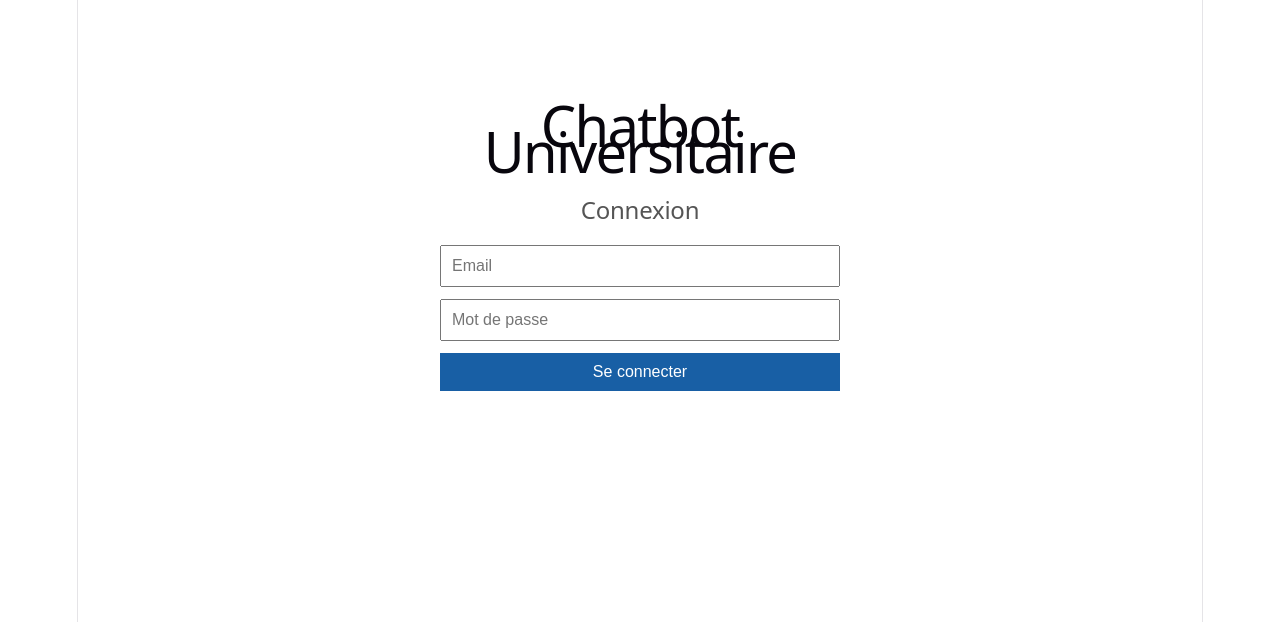
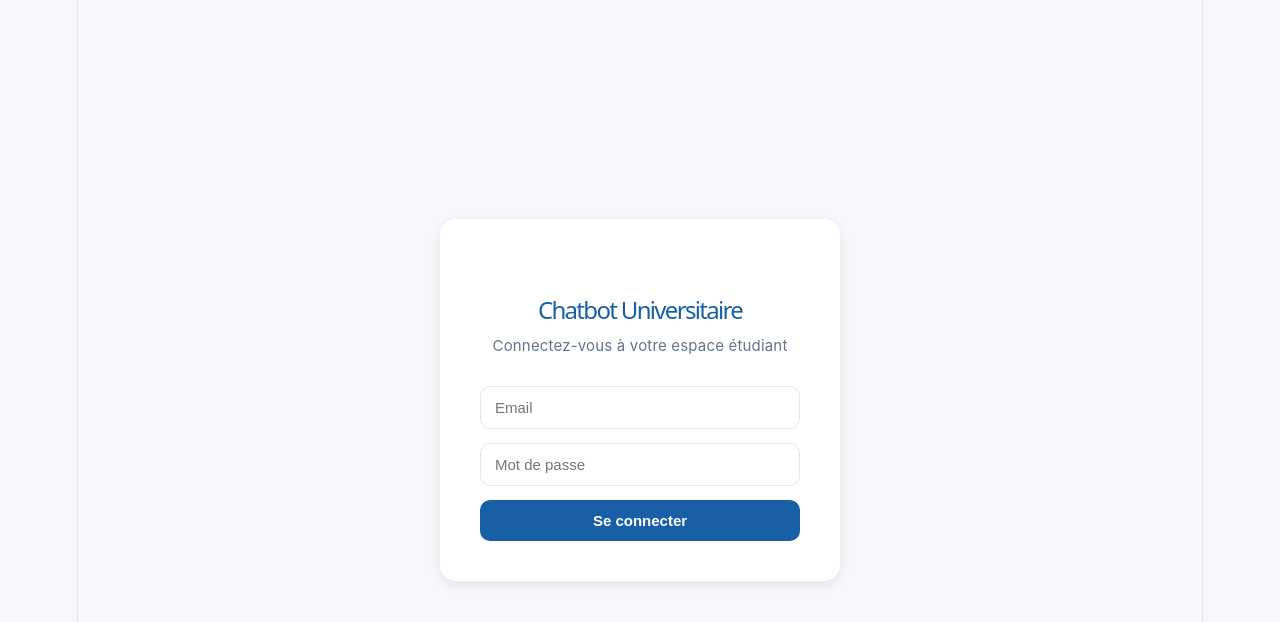
Before and after one commit to youssefthabet703/chatbot-universitaire, a React app in the folder frontend/: page / in a window 1280 px wide. Shown: the top 622 px of the page. Built offline with nearby package versions, Linux system fonts and the light colour scheme; the HTML template or start-up script is replaced by a standard one.

Commit message:
Refonte du design : interface moderne et epuree (navbar, cartes, chat redesigne)

```diff
--- a/frontend/src/App.css
+++ b/frontend/src/App.css
@@ -1,184 +1,307 @@
-.counter {
-  font-size: 16px;
-  padding: 5px 10px;
-  border-radius: 5px;
-  color: var(--accent);
-  background: var(--accent-bg);
-  border: 2px solid transparent;
-  transition: border-color 0.3s;
-  margin-bottom: 24px;
-
-  &:hover {
-    border-color: var(--accent-border);
-  }
-  &:focus-visible {
-    outline: 2px solid var(--accent);
-    outline-offset: 2px;
-  }
+:root {
+  --bleu: #185FA5;
+  --bleu-fonce: #0C447C;
+  --bleu-clair: #E6F1FB;
+  --gris-bg: #F5F7FA;
+  --gris-bordure: #E2E8F0;
+  --gris-texte: #64748B;
+  --texte: #1E293B;
+  --vert: #16A34A;
+  --rouge: #DC2626;
+  --ombre: 0 1px 3px rgba(0,0,0,0.08), 0 1px 2px rgba(0,0,0,0.04);
+  --ombre-forte: 0 4px 12px rgba(0,0,0,0.08);
 }
 
-.hero {
-  position: relative;
+* { box-sizing: border-box; margin: 0; padding: 0; }
 
-  .base,
-  .framework,
-  .vite {
-    inset-inline: 0;
-    margin: 0 auto;
+body {
+  font-family: -apple-system, BlinkMacSystemFont, "Segoe UI", Roboto, sans-serif;
+  background: var(--gris-bg);
+  color: var(--texte);
+  line-height: 1.6;
 }
 
-  .base {
-    width: 170px;
-    position: relative;
-    z-index: 0;
+/* ===== PAGE DE CONNEXION ===== */
+.login-page {
+  min-height: 100vh;
+  display: flex;
+  align-items: center;
+  justify-content: center;
+  padding: 20px;
 }
 
-  .framework,
-  .vite {
-    position: absolute;
+.login-card {
+  background: white;
+  padding: 40px;
+  border-radius: 16px;
+  box-shadow: var(--ombre-forte);
+  width: 100%;
+  max-width: 400px;
 }
 
-  .framework {
-    z-index: 1;
-    top: 34px;
-    height: 28px;
-    transform: perspective(2000px) rotateZ(300deg) rotateX(44deg) rotateY(39deg)
-      scale(1.4);
+.login-card h1 {
+  font-size: 24px;
+  color: var(--bleu);
+  text-align: center;
+  margin-bottom: 4px;
 }
 
-  .vite {
-    z-index: 0;
-    top: 107px;
-    height: 26px;
-    width: auto;
-    transform: perspective(2000px) rotateZ(300deg) rotateX(40deg) rotateY(39deg)
-      scale(0.8);
-  }
+.login-card .sous-titre {
+  text-align: center;
+  color: var(--gris-texte);
+  margin-bottom: 28px;
+  font-size: 15px;
 }
 
-#center {
-  display: flex;
-  flex-direction: column;
-  gap: 25px;
-  place-content: center;
-  place-items: center;
-  flex-grow: 1;
-
-  @media (max-width: 1024px) {
-    padding: 32px 20px 24px;
-    gap: 18px;
-  }
+.champ {
+  width: 100%;
+  padding: 12px 14px;
+  margin-bottom: 14px;
+  border: 1px solid var(--gris-bordure);
+  border-radius: 10px;
+  font-size: 15px;
+  transition: border-color 0.2s, box-shadow 0.2s;
 }
 
-#next-steps {
-  display: flex;
-  border-top: 1px solid var(--border);
-  text-align: left;
-
-  & > div {
-    flex: 1 1 0;
-    padding: 32px;
-    @media (max-width: 1024px) {
-      padding: 24px 20px;
-    }
+.champ:focus {
+  outline: none;
+  border-color: var(--bleu);
+  box-shadow: 0 0 0 3px var(--bleu-clair);
 }
 
-  .icon {
-    margin-bottom: 16px;
-    width: 22px;
-    height: 22px;
+.btn-principal {
+  width: 100%;
+  padding: 12px;
+  background: var(--bleu);
+  color: white;
+  border: none;
+  border-radius: 10px;
+  font-size: 15px;
+  font-weight: 600;
+  cursor: pointer;
+  transition: background 0.2s;
 }
 
-  @media (max-width: 1024px) {
-    flex-direction: column;
+.btn-principal:hover { background: var(--bleu-fonce); }
+.btn-principal:disabled { opacity: 0.6; cursor: not-allowed; }
+
+.message-erreur {
   text-align: center;
-  }
+  color: var(--rouge);
+  margin-top: 14px;
+  font-size: 14px;
 }
 
-#docs {
-  border-right: 1px solid var(--border);
-
-  @media (max-width: 1024px) {
-    border-right: none;
-    border-bottom: 1px solid var(--border);
-  }
+/* ===== BARRE DE NAVIGATION ===== */
+.navbar {
+  background: white;
+  border-bottom: 1px solid var(--gris-bordure);
+  padding: 16px 32px;
+  display: flex;
+  justify-content: space-between;
+  align-items: center;
+  position: sticky;
+  top: 0;
+  z-index: 10;
 }
 
-#next-steps ul {
-  list-style: none;
-  padding: 0;
-  display: flex;
-  gap: 8px;
-  margin: 32px 0 0;
-
-  .logo {
-    height: 18px;
+.navbar-titre {
+  font-size: 18px;
+  font-weight: 700;
+  color: var(--bleu);
 }
 
-  a {
-    color: var(--text-h);
-    font-size: 16px;
-    border-radius: 6px;
-    background: var(--social-bg);
+.navbar-user {
   display: flex;
-    padding: 6px 12px;
+  align-items: center;
+  gap: 16px;
+  font-size: 14px;
+  color: var(--gris-texte);
+}
+
+.btn-deconnexion {
+  padding: 8px 16px;
+  background: white;
+  color: var(--rouge);
+  border: 1px solid var(--gris-bordure);
+  border-radius: 8px;
+  cursor: pointer;
+  font-size: 14px;
+  transition: all 0.2s;
+}
+
+.btn-deconnexion:hover { background: #FEF2F2; border-color: var(--rouge); }
+
+/* ===== CONTENU ===== */
+.contenu {
+  max-width: 1000px;
+  margin: 0 auto;
+  padding: 32px;
+}
+
+.section-titre {
+  font-size: 20px;
+  font-weight: 700;
+  margin: 32px 0 16px;
+  color: var(--texte);
+  display: flex;
   align-items: center;
   gap: 8px;
-    text-decoration: none;
-    transition: box-shadow 0.3s;
-
-    &:hover {
-      box-shadow: var(--shadow);
-    }
-    .button-icon {
-      height: 18px;
-      width: 18px;
-    }
 }
 
-  @media (max-width: 1024px) {
-    margin-top: 20px;
-    flex-wrap: wrap;
-    justify-content: center;
+.section-titre:first-child { margin-top: 0; }
 
-    li {
-      flex: 1 1 calc(50% - 8px);
+/* ===== TABLEAU EMPLOI DU TEMPS ===== */
+.carte {
+  background: white;
+  border-radius: 14px;
+  box-shadow: var(--ombre);
+  overflow: hidden;
 }
 
-    a {
+table {
   width: 100%;
-      justify-content: center;
-      box-sizing: border-box;
-    }
-  }
+  border-collapse: collapse;
 }
 
-#spacer {
-  height: 88px;
-  border-top: 1px solid var(--border);
-  @media (max-width: 1024px) {
-    height: 48px;
-  }
+thead {
+  background: var(--bleu);
+  color: white;
 }
 
-.ticks {
-  position: relative;
-  width: 100%;
-
-  &::before,
-  &::after {
-    content: '';
-    position: absolute;
-    top: -4.5px;
-    border: 5px solid transparent;
+th {
+  padding: 14px 16px;
+  text-align: left;
+  font-size: 13px;
+  font-weight: 600;
+  text-transform: uppercase;
+  letter-spacing: 0.5px;
 }
 
-  &::before {
-    left: 0;
-    border-left-color: var(--border);
+td {
+  padding: 14px 16px;
+  border-top: 1px solid var(--gris-bordure);
+  font-size: 14px;
 }
-  &::after {
-    right: 0;
-    border-right-color: var(--border);
+
+tbody tr:hover { background: var(--bleu-clair); }
+
+/* ===== CARTES DE COURS ===== */
+.grille-cours {
+  display: grid;
+  grid-template-columns: repeat(auto-fill, minmax(280px, 1fr));
+  gap: 16px;
 }
+
+.carte-cours {
+  background: white;
+  border-radius: 14px;
+  padding: 20px;
+  box-shadow: var(--ombre);
+  border-top: 3px solid var(--bleu);
+  transition: transform 0.2s, box-shadow 0.2s;
 }
+
+.carte-cours:hover {
+  transform: translateY(-2px);
+  box-shadow: var(--ombre-forte);
+}
+
+.carte-cours h3 {
+  color: var(--bleu);
+  font-size: 16px;
+  margin-bottom: 6px;
+}
+
+.carte-cours .meta {
+  font-size: 13px;
+  color: var(--gris-texte);
+  margin-bottom: 4px;
+}
+
+.carte-cours .contenu-cours {
+  font-size: 14px;
+  margin-top: 10px;
+  color: var(--texte);
+}
+
+/* ===== WIDGET DE CHAT ===== */
+.chat-box {
+  background: white;
+  border-radius: 14px;
+  box-shadow: var(--ombre);
+  overflow: hidden;
+}
+
+.chat-messages {
+  padding: 20px;
+  min-height: 200px;
+  max-height: 360px;
+  overflow-y: auto;
+}
+
+.chat-vide {
+  color: var(--gris-texte);
+  text-align: center;
+  margin-top: 60px;
+  font-size: 14px;
+}
+
+.bulle-ligne { margin: 10px 0; display: flex; }
+.bulle-ligne.etudiant { justify-content: flex-end; }
+.bulle-ligne.bot { justify-content: flex-start; }
+
+.bulle {
+  max-width: 75%;
+  padding: 12px 16px;
+  border-radius: 16px;
+  font-size: 14px;
+  line-height: 1.5;
+}
+
+.bulle.etudiant {
+  background: var(--bleu);
+  color: white;
+  border-bottom-right-radius: 4px;
+}
+
+.bulle.bot {
+  background: var(--gris-bg);
+  color: var(--texte);
+  border-bottom-left-radius: 4px;
+}
+
+.bulle-intention {
+  font-size: 11px;
+  opacity: 0.7;
+  margin-top: 4px;
+  display: block;
+}
+
+.chat-input-zone {
+  display: flex;
+  gap: 10px;
+  padding: 16px 20px;
+  border-top: 1px solid var(--gris-bordure);
+}
+
+.chat-input {
+  flex: 1;
+  padding: 12px 14px;
+  border: 1px solid var(--gris-bordure);
+  border-radius: 10px;
+  font-size: 14px;
+}
+
+.chat-input:focus {
+  outline: none;
+  border-color: var(--bleu);
+  box-shadow: 0 0 0 3px var(--bleu-clair);
+}
+
+.chat-loading {
+  color: var(--gris-texte);
+  font-style: italic;
+  font-size: 13px;
+  padding: 0 20px 12px;
+}
--- a/frontend/src/App.jsx
+++ b/frontend/src/App.jsx
@@ -1,4 +1,5 @@
 import { useState } from "react";
+import "./App.css";
 
 const API_URL = "http://localhost:8001";
 
@@ -10,7 +11,6 @@ function App() {
   const [seances, setSeances] = useState([]);
   const [cours, setCours] = useState([]);
 
-  // État du chat
   const [conversation, setConversation] = useState([]);
   const [questionChat, setQuestionChat] = useState("");
   const [chatEnCours, setChatEnCours] = useState(false);
@@ -44,24 +44,23 @@ function App() {
       setMessage("");
 
       const reponseSeances = await fetch(`${API_URL}/seances`);
-      const seancesData = await reponseSeances.json();
-      setSeances(seancesData);
+      setSeances(await reponseSeances.json());
+
+      const reponseCours = await fetch(`${API_URL}/cours`);
+      setCours(await reponseCours.json());
     } catch (erreur) {
       setMessage("Erreur de connexion au serveur");
     }
-    const reponseCours = await fetch(`${API_URL}/cours`);
-      const coursData = await reponseCours.json();
-      setCours(coursData);
   };
 
   const seDeconnecter = () => {
     setProfil(null);
     setSeances([]);
+    setCours([]);
     setEmail("");
     setMotDePasse("");
     setMessage("");
     setConversation([]);
-    setCours([]);
   };
 
   const envoyerQuestion = async () => {
@@ -77,90 +76,83 @@ function App() {
         body: JSON.stringify({ question: maQuestion }),
       });
       const data = await reponse.json();
-      setConversation((c) => [...c, { role: "bot", texte: data.reponse }]);
+      setConversation((c) => [...c, { role: "bot", texte: data.reponse, intention: data.intention }]);
     } catch (erreur) {
       setConversation((c) => [...c, { role: "bot", texte: "Erreur de connexion au chatbot." }]);
     }
     setChatEnCours(false);
   };
 
-  // ÉCRAN DE CONNEXION
+  // ===== ÉCRAN DE CONNEXION =====
   if (!profil) {
     return (
-      <div style={{ maxWidth: "400px", margin: "80px auto", fontFamily: "Arial, sans-serif" }}>
-        <h1 style={{ textAlign: "center" }}>Chatbot Universitaire</h1>
-        <h2 style={{ textAlign: "center", color: "#555" }}>Connexion</h2>
-        <div style={{ display: "flex", flexDirection: "column", gap: "12px", marginTop: "20px" }}>
-          <input type="email" placeholder="Email" value={email}
-            onChange={(e) => setEmail(e.target.value)} style={{ padding: "10px", fontSize: "16px" }} />
-          <input type="password" placeholder="Mot de passe" value={motDePasse}
-            onChange={(e) => setMotDePasse(e.target.value)} style={{ padding: "10px", fontSize: "16px" }} />
-          <button onClick={seConnecter}
-            style={{ padding: "10px", fontSize: "16px", cursor: "pointer", background: "#185FA5", color: "white", border: "none" }}>
-            Se connecter
-          </button>
+      <div className="login-page">
+        <div className="login-card">
+          <h1>Chatbot Universitaire</h1>
+          <p className="sous-titre">Connectez-vous à votre espace étudiant</p>
+          <input className="champ" type="email" placeholder="Email"
+            value={email} onChange={(e) => setEmail(e.target.value)} />
+          <input className="champ" type="password" placeholder="Mot de passe"
+            value={motDePasse} onChange={(e) => setMotDePasse(e.target.value)}
+            onKeyDown={(e) => e.key === "Enter" && seConnecter()} />
+          <button className="btn-principal" onClick={seConnecter}>Se connecter</button>
+          {message && <p className="message-erreur">{message}</p>}
         </div>
-        {message && <p style={{ textAlign: "center", marginTop: "16px" }}>{message}</p>}
       </div>
     );
   }
 
-  // TABLEAU DE BORD + CHAT
+  // ===== TABLEAU DE BORD =====
   return (
-    <div style={{ maxWidth: "900px", margin: "40px auto", fontFamily: "Arial, sans-serif" }}>
-      <div style={{ display: "flex", justifyContent: "space-between", alignItems: "center" }}>
-        <h1>Bonjour, {profil.nom}</h1>
-        <button onClick={seDeconnecter}
-          style={{ padding: "8px 16px", cursor: "pointer", background: "#A32D2D", color: "white", border: "none" }}>
-          Déconnexion
-        </button>
+    <div>
+      <nav className="navbar">
+        <div className="navbar-titre">Chatbot Universitaire</div>
+        <div className="navbar-user">
+          <span>{profil.nom} · {profil.role}</span>
+          <button className="btn-deconnexion" onClick={seDeconnecter}>Déconnexion</button>
         </div>
-      <p style={{ color: "#555" }}>Rôle : {profil.role} — {profil.email}</p>
+      </nav>
 
-      <h2 style={{ marginTop: "30px" }}>Mon emploi du temps</h2>
+      <div className="contenu">
+        <h2 className="section-titre">Mon emploi du temps</h2>
         {seances.length === 0 ? (
           <p>Aucune séance enregistrée.</p>
         ) : (
-        <table style={{ width: "100%", borderCollapse: "collapse", marginTop: "10px" }}>
+          <div className="carte">
+            <table>
               <thead>
-            <tr style={{ background: "#185FA5", color: "white" }}>
-              <th style={{ padding: "10px", textAlign: "left" }}>Matière</th>
-              <th style={{ padding: "10px", textAlign: "left" }}>Enseignant</th>
-              <th style={{ padding: "10px", textAlign: "left" }}>Salle</th>
-              <th style={{ padding: "10px", textAlign: "left" }}>Groupe</th>
-              <th style={{ padding: "10px", textAlign: "left" }}>Date</th>
-              <th style={{ padding: "10px", textAlign: "left" }}>Horaire</th>
+                <tr>
+                  <th>Matière</th><th>Enseignant</th><th>Salle</th>
+                  <th>Groupe</th><th>Date</th><th>Horaire</th>
                 </tr>
               </thead>
               <tbody>
                 {seances.map((s) => (
-              <tr key={s.id} style={{ borderBottom: "1px solid #ddd" }}>
-                <td style={{ padding: "10px" }}>{s.matiere}</td>
-                <td style={{ padding: "10px" }}>{s.enseignant}</td>
-                <td style={{ padding: "10px" }}>{s.salle}</td>
-                <td style={{ padding: "10px" }}>{s.groupe}</td>
-                <td style={{ padding: "10px" }}>{s.date_seance}</td>
-                <td style={{ padding: "10px" }}>{s.heure_debut} - {s.heure_fin}</td>
+                  <tr key={s.id}>
+                    <td>{s.matiere}</td>
+                    <td>{s.enseignant}</td>
+                    <td>{s.salle}</td>
+                    <td>{s.groupe}</td>
+                    <td>{s.date_seance}</td>
+                    <td>{s.heure_debut} - {s.heure_fin}</td>
                   </tr>
                 ))}
               </tbody>
             </table>
+          </div>
         )}
-      <h2 style={{ marginTop: "40px" }}>Mes cours</h2>
+
+        <h2 className="section-titre">Mes cours</h2>
         {cours.length === 0 ? (
           <p>Aucun cours disponible.</p>
         ) : (
-        <div style={{ display: "grid", gridTemplateColumns: "repeat(auto-fill, minmax(250px, 1fr))", gap: "12px", marginTop: "10px" }}>
+          <div className="grille-cours">
             {cours.map((c) => (
-            <div key={c._id} style={{ border: "1px solid #ddd", borderRadius: "8px", padding: "12px" }}>
-              <h3 style={{ margin: "0 0 6px", color: "#185FA5" }}>{c.titre}</h3>
-              <p style={{ margin: "0 0 4px", fontSize: "14px", color: "#555" }}>
-                {c.module} — {c.semestre}
-              </p>
-              <p style={{ margin: "0 0 8px", fontSize: "13px", color: "#777" }}>
-                Enseignant : {c.enseignant}
-              </p>
-              <p style={{ margin: 0, fontSize: "14px" }}>
+              <div className="carte-cours" key={c._id}>
+                <h3>{c.titre}</h3>
+                <p className="meta">{c.module} — {c.semestre}</p>
+                <p className="meta">Enseignant : {c.enseignant}</p>
+                <p className="contenu-cours">
                   {c.contenu.length > 120 ? c.contenu.slice(0, 120) + "..." : c.contenu}
                 </p>
               </div>
@@ -168,38 +160,36 @@ function App() {
           </div>
         )}
 
-      <h2 style={{ marginTop: "40px" }}>Assistant virtuel</h2>
-      <div style={{ border: "1px solid #ddd", borderRadius: "8px", padding: "16px", minHeight: "200px" }}>
-        <div style={{ marginBottom: "16px", maxHeight: "300px", overflowY: "auto" }}>
+        <h2 className="section-titre">Assistant virtuel</h2>
+        <div className="chat-box">
+          <div className="chat-messages">
             {conversation.length === 0 && (
-            <p style={{ color: "#888" }}>Posez une question sur vos cours, votre emploi du temps ou la vie universitaire.</p>
+              <p className="chat-vide">Posez une question sur vos cours, votre emploi du temps ou la vie universitaire.</p>
             )}
             {conversation.map((msg, i) => (
-            <div key={i} style={{ textAlign: msg.role === "etudiant" ? "right" : "left", margin: "8px 0" }}>
-              <span style={{
-                display: "inline-block", padding: "8px 12px", borderRadius: "12px", maxWidth: "70%",
-                background: msg.role === "etudiant" ? "#185FA5" : "#EAF3DE",
-                color: msg.role === "etudiant" ? "white" : "#222",
-              }}>
+              <div key={i} className={`bulle-ligne ${msg.role}`}>
+                <div className={`bulle ${msg.role}`}>
                   {msg.texte}
-              </span>
+                  {msg.intention && <span className="bulle-intention">Intention : {msg.intention}</span>}
+                </div>
               </div>
             ))}
-          {chatEnCours && <p style={{ color: "#888", fontStyle: "italic" }}>L'assistant réfléchit...</p>}
+            {chatEnCours && <p className="chat-loading">L'assistant réfléchit...</p>}
           </div>
-        <div style={{ display: "flex", gap: "8px" }}>
+          <div className="chat-input-zone">
             <input
+              className="chat-input"
               type="text"
               placeholder="Votre question..."
               value={questionChat}
               onChange={(e) => setQuestionChat(e.target.value)}
               onKeyDown={(e) => e.key === "Enter" && envoyerQuestion()}
-            style={{ flex: 1, padding: "10px", fontSize: "16px" }}
             />
-          <button onClick={envoyerQuestion} disabled={chatEnCours}
-            style={{ padding: "10px 20px", cursor: "pointer", background: "#185FA5", color: "white", border: "none" }}>
+            <button className="btn-principal" style={{ width: "auto", padding: "12px 24px" }}
+              onClick={envoyerQuestion} disabled={chatEnCours}>
               Envoyer
             </button>
+          </div>
         </div>
       </div>
     </div>
```
Lines whose indentation alone changed are shown as unchanged.
